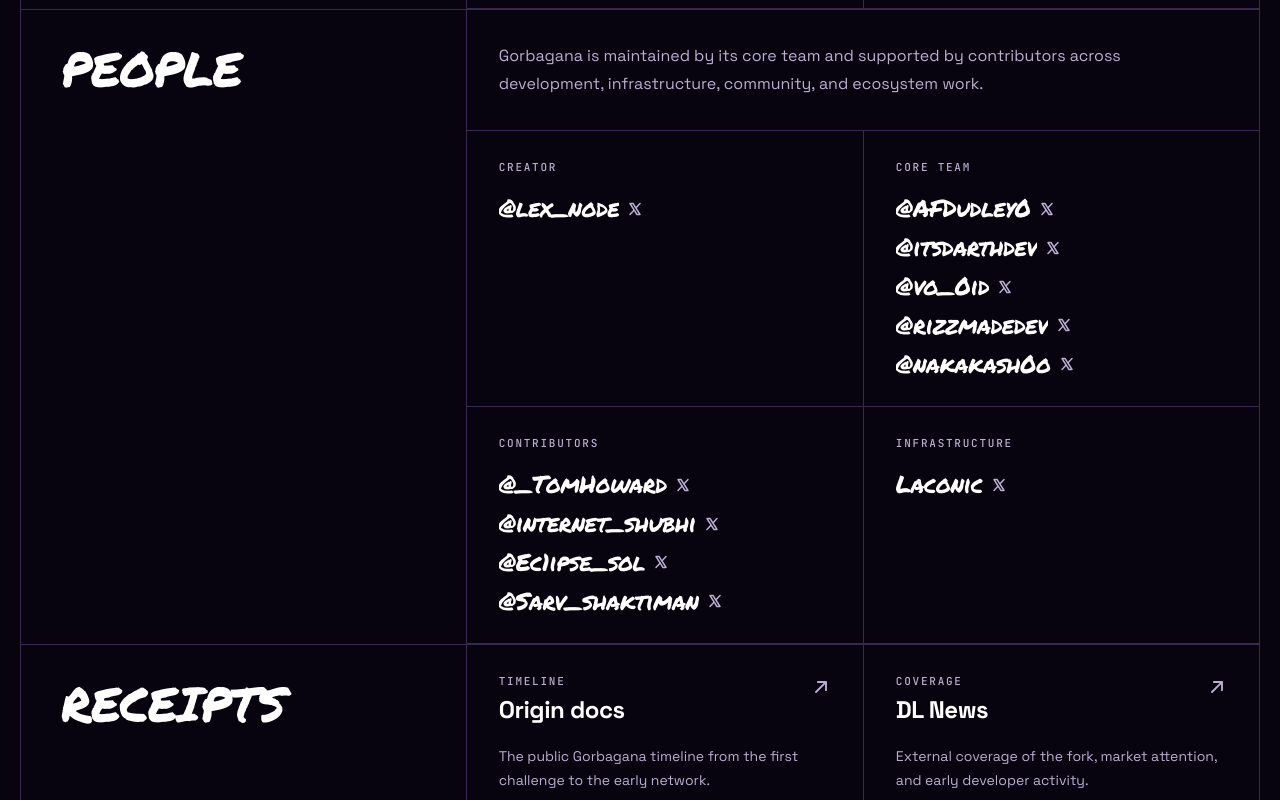
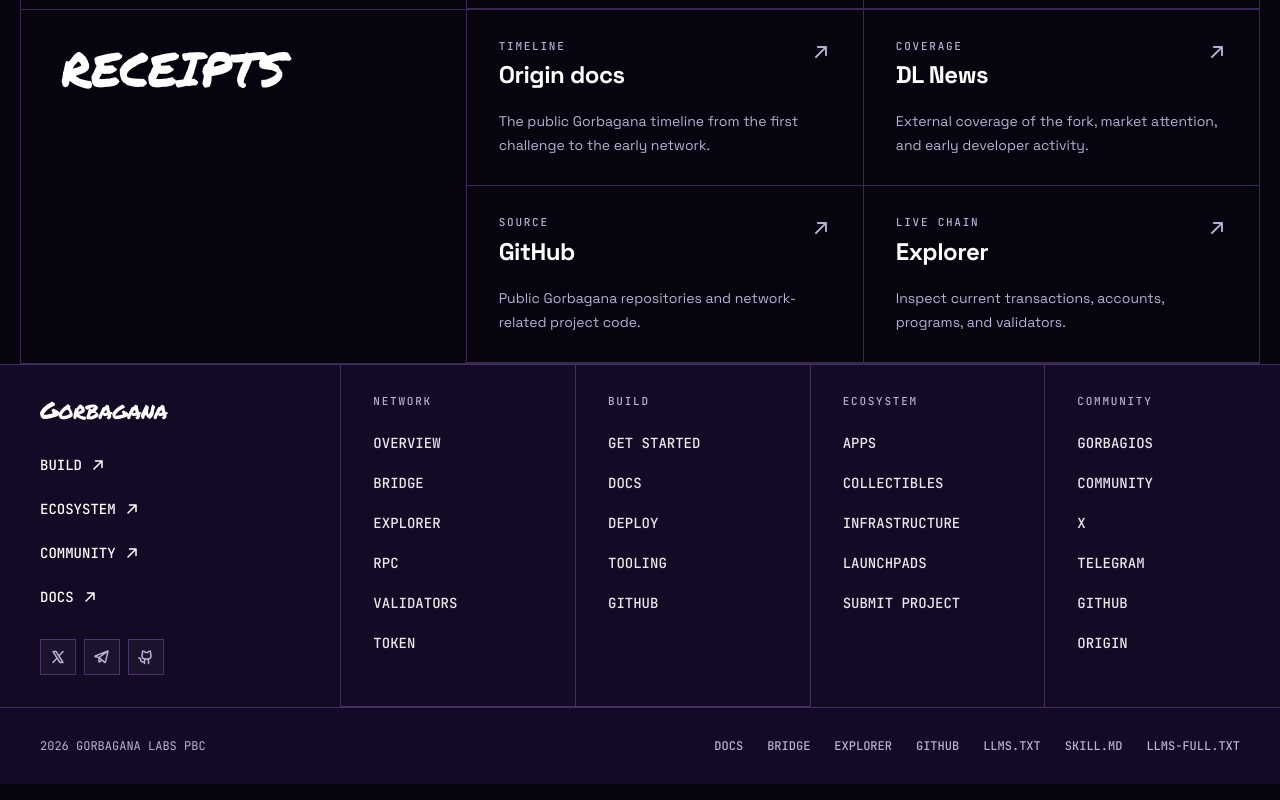
Before and after one commit to gorbagana-dev/gorbagana-website, a Next.js app: page /origin in a window 1280 px wide. Shown: the part 3940-4740 px from the top of the page. Built offline with nearby package versions, Linux system fonts and the light colour scheme.

Commit message:
fix(site): replace team roster with company attribution

```diff
--- a/src/app/llms.txt/route.ts
+++ b/src/app/llms.txt/route.ts
@@ -27,7 +27,7 @@
 - [Build](${pageUrl("/build")}): Developer path for RPC setup, funding, program deployment, tooling, and guides.
 - [Network](${pageUrl("/network")}): Live network values for RPC, explorer, bridge, validators, and token references.
 - [Ecosystem](${pageUrl("/ecosystem")}): Apps, launchpads, privacy tools, and network services already running on Gorbagana.
-- [Origin](${pageUrl("/origin")}): Public origin story, timeline, people, and receipts.
+- [Origin](${pageUrl("/origin")}): Public origin story, timeline, and receipts.
 - [Community](${pageUrl("/community")}): Channels, contribution paths, network links, and AI-agent resources.
 
 ## AI Agent Resources
--- a/src/app/origin/page.tsx
+++ b/src/app/origin/page.tsx
@@ -14,7 +14,6 @@
   ResourceGrid,
 } from "@/features/site/components/interior-page";
 import { createBreadcrumbJsonLd, createPageMetadata } from "@/lib/seo";
-import { XLogoIcon } from "@phosphor-icons/react/ssr";
 
 export const metadata = createPageMetadata("/origin");
 
@@ -96,73 +95,6 @@
   },
 ] as const;
 
-const people = [
-  {
-    group: "Creator",
-    members: [
-      {
-        name: "@lex_node",
-        href: "https://x.com/lex_node",
-      },
-    ],
-  },
-  {
-    group: "Core Team",
-    members: [
-      {
-        name: "@AFDudley0",
-        href: "https://x.com/AFDudley0",
-      },
-      {
-        name: "@itsdarthdev",
-        href: "https://x.com/itsdarthdev",
-      },
-      {
-        name: "@vo_0id",
-        href: "https://x.com/vo_0id",
-      },
-      {
-        name: "@rizzmadedev",
-        href: "https://x.com/rizzmadedev",
-      },
-      {
-        name: "@nakakash0o",
-        href: "https://x.com/nakakash0o",
-      },
-    ],
-  },
-  {
-    group: "Contributors",
-    members: [
-      {
-        name: "@_TomHoward",
-        href: "https://x.com/_TomHoward",
-      },
-      {
-        name: "@internet_shubhi",
-        href: "https://x.com/internet_shubhi",
-      },
-      {
-        name: "@Ec1ipse_sol",
-        href: "https://x.com/Ec1ipse_sol",
-      },
-      {
-        name: "@Sarv_shaktiman",
-        href: "https://x.com/Sarv_shaktiman",
-      },
-    ],
-  },
-  {
-    group: "Infrastructure",
-    members: [
-      {
-        name: "Laconic",
-        href: "https://x.com/laconicnetwork",
-      },
-    ],
-  },
-] as const;
-
 export default function OriginPage() {
   return (
     <>
@@ -220,17 +152,6 @@
           />
         </InteriorSection>
 
-        <InteriorSection title="People">
-          <div className="border-b border-border px-6 py-8 sm:px-8">
-            <p className="max-w-2xl text-base leading-7 text-muted-foreground">
-              Gorbagana is maintained by its core team and supported by
-              contributors across development, infrastructure, community, and
-              ecosystem work.
-            </p>
-          </div>
-          <PeopleGrid groups={people} />
-        </InteriorSection>
-
         <InteriorSection title="Receipts">
           <ResourceGrid
             links={[
@@ -267,51 +188,6 @@
         </InteriorSection>
       </InteriorPage>
     </>
-  );
-}
-
-function PeopleGrid({
-  groups,
-}: {
-  groups: readonly {
-    group: string;
-    members: readonly {
-      name: string;
-      href: string;
-    }[];
-  }[];
-}) {
-  return (
-    <div className="grid sm:grid-cols-2">
-      {groups.map((group) => (
-        <div
-          key={group.group}
-          className="min-w-0 border-b border-border px-6 py-7 sm:px-8 even:sm:border-l"
-        >
-          <p className="font-mono text-[11px] font-medium tracking-[0.16em] text-muted-foreground uppercase">
-            {group.group}
-          </p>
-          <div className="mt-5 flex flex-col items-start gap-3">
-            {group.members.map((member) => (
-              <a
-                key={member.name}
-                href={member.href}
-                target="_blank"
-                rel="noreferrer"
-                className="group/link inline-flex max-w-full items-center gap-2 font-heading text-2xl leading-none font-black tracking-[-0.03em] text-white transition hover:text-primary"
-              >
-                <span className="truncate">{member.name}</span>
-                <XLogoIcon
-                  aria-hidden="true"
-                  className="size-4 shrink-0 text-muted-foreground transition group-hover/link:text-primary"
-                  weight="bold"
-                />
-              </a>
-            ))}
-          </div>
-        </div>
-      ))}
-    </div>
   );
 }
 
--- a/src/features/site/components/site-chrome.tsx
+++ b/src/features/site/components/site-chrome.tsx
@@ -505,7 +505,7 @@
 
         <div className="flex flex-col justify-between gap-6 px-6 py-6 sm:px-10 lg:flex-row lg:items-center">
           <p className="font-mono text-xs text-muted-foreground uppercase">
-            2026 Gorbagana
+            2026 Gorbagana Labs PBC
           </p>
           <div className="flex flex-wrap gap-x-6 gap-y-3">
             {footerBottomLinks.map((link) => (
```
